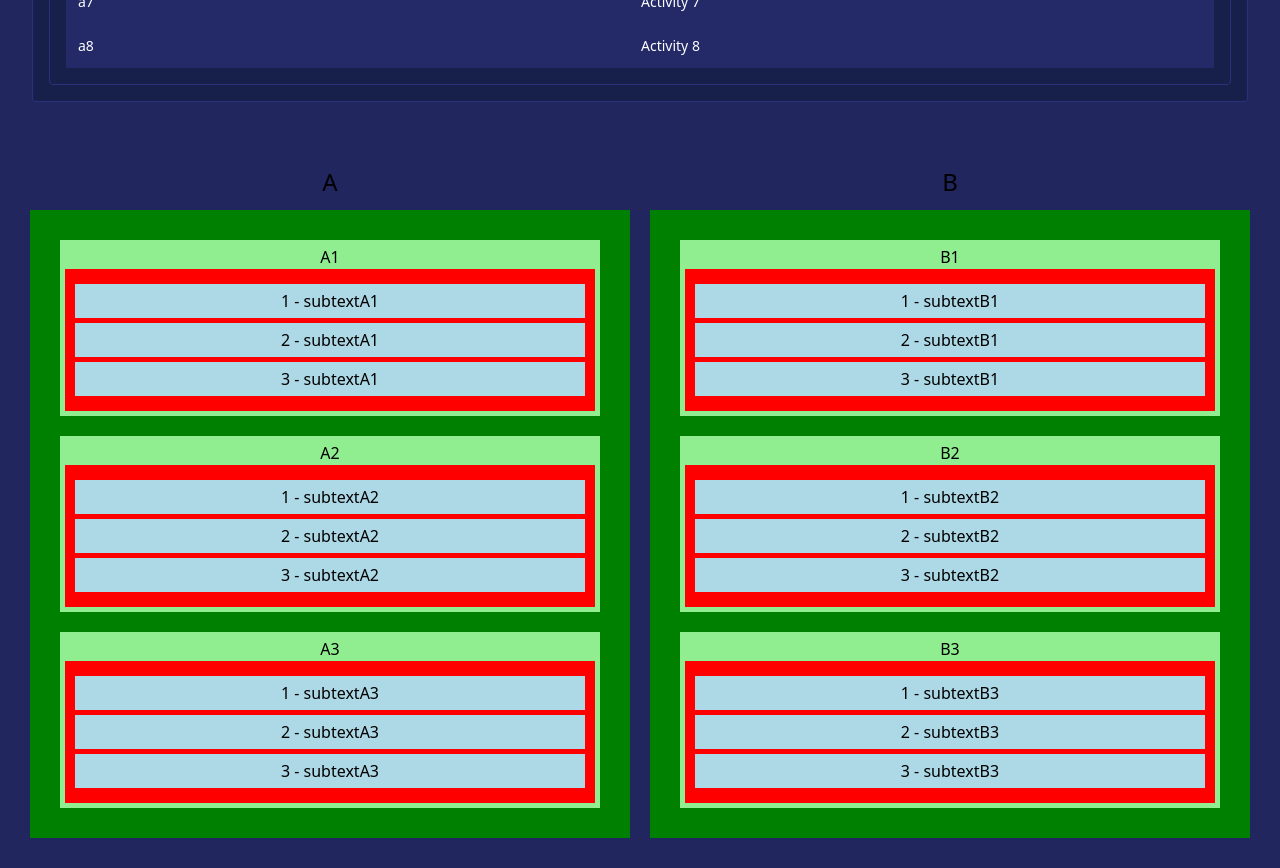
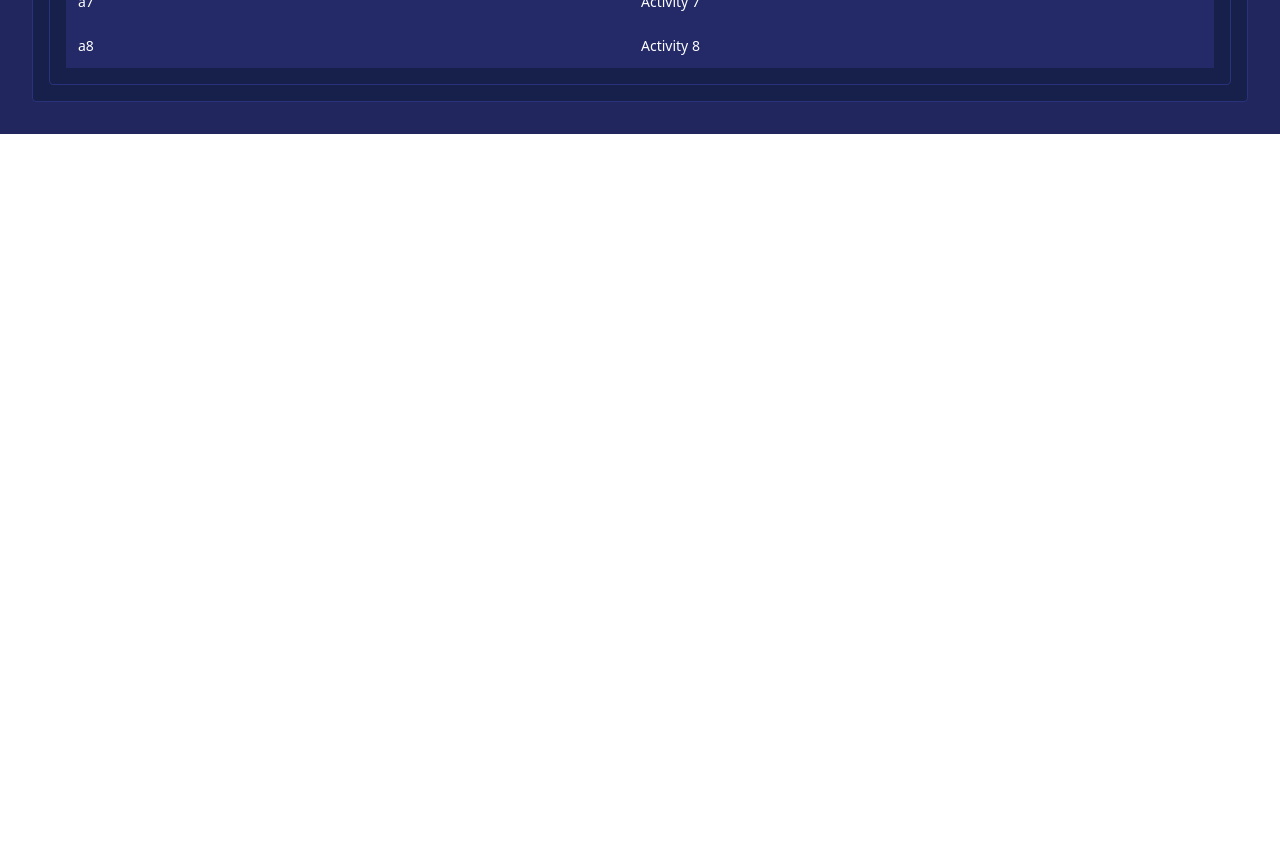
Before and after one commit to KlintonICT/three-nested-dnd, a React (Vite) app: page / in a window 1280 px wide. Shown: the part 1240-2108 px from the top of the page. After the commit the page ends 1374 px from the top, so only its background shows below. Built offline with nearby package versions, Linux system fonts and the light colour scheme.

Commit message:
refactor: comment unused component

```diff
--- a/src/App.jsx
+++ b/src/App.jsx
@@ -1,13 +1,13 @@
 // import MultipleContainers from "./MultipleContainer";
 import MyDND from "./MyDND";
-import ThreeNestedDND from "./ThreeNestedDnd";
+// import ThreeNestedDND from "./ThreeNestedDnd";
 
 const App = () => {
   return (
     <div className="bg-[#21265F]">
       <MyDND />
       {/* <MultipleContainers /> */}
-      <ThreeNestedDND />
+      {/* <ThreeNestedDND /> */}
     </div>
   );
 };
```
